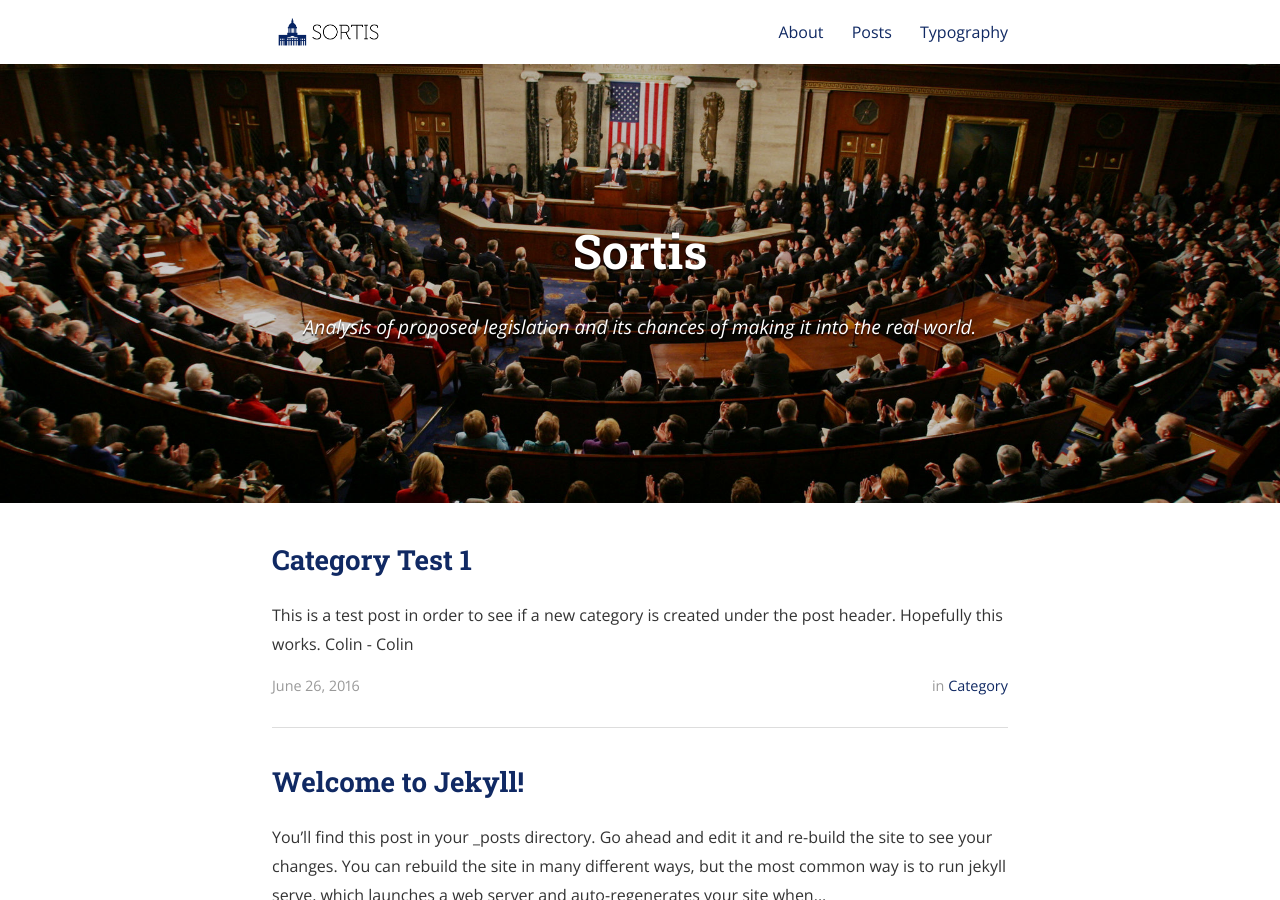
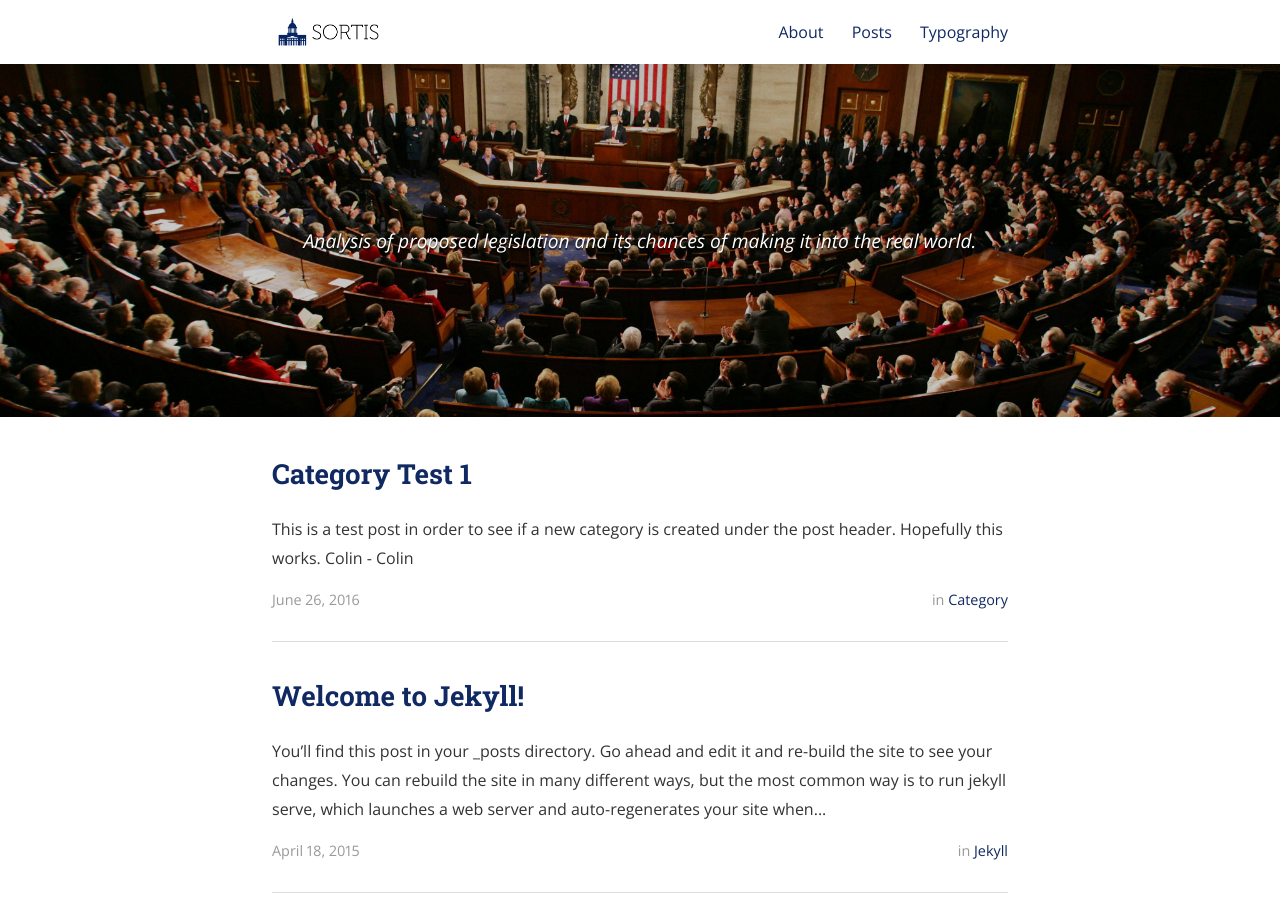
Before and after one commit to colinphipps/Sortis, a Jekyll site: the page built from index.html, in a window 1280 px wide and 900 px high. Built offline with Jekyll 4.4.1, drawn with Linux system fonts in a browser that asks for light colours; nearby versions of some CDN libraries; the list of posts is cut into pages by our own code; a style sheet for code colours, icons or effects is not loaded.

Commit message:
test title removal

```diff
--- a/_config.yml
+++ b/_config.yml
@@ -8,7 +8,7 @@ exclude:
   - "/vendor/"
 
 # Site settings
-title: Sortis
+title:
 subtitle: "Analysis of proposed legislation and its chances of making it into the real world."
 email: sortis@sortis.org
 name: Colin Phipps
```
